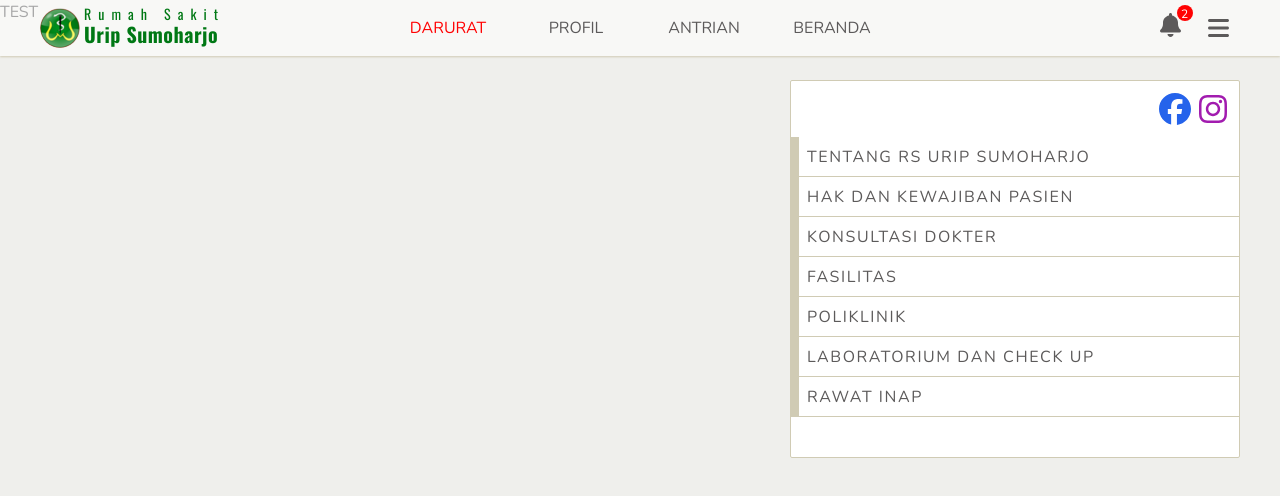
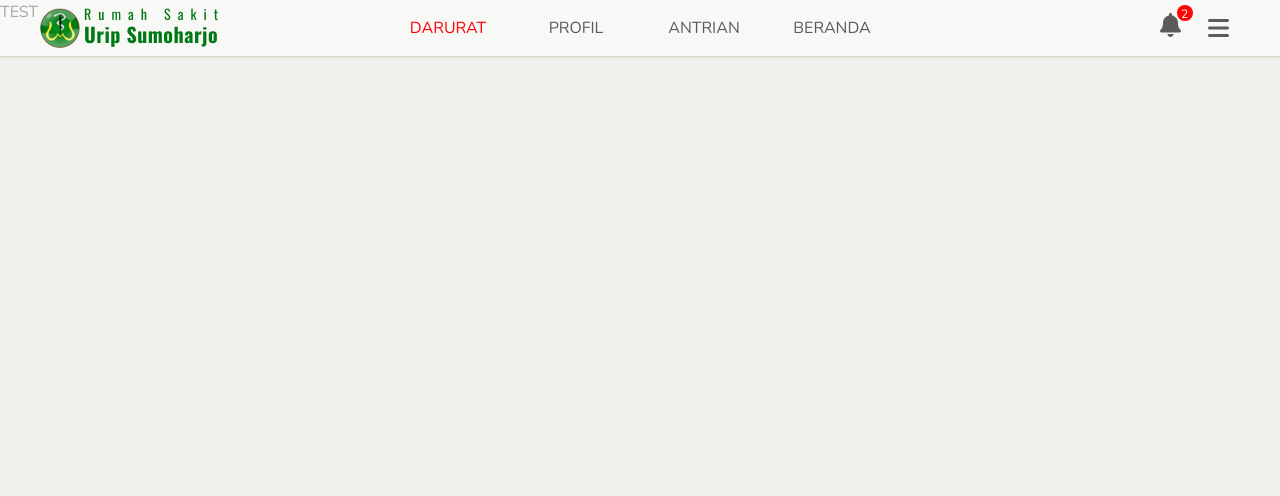
Before and after one commit to RizaHariati/rsus-next, a Next.js app: page / in a window 1280 px wide. Shown: the top 496 px of the page. Built offline with nearby package versions, Linux system fonts and the light colour scheme.

Commit message:
changing file structure

```diff
--- a/app/(site)/layout.tsx
+++ b/app/(site)/layout.tsx
@@ -1,4 +1,5 @@
-import "./styles/globals.css";
+import "../styles/globals.css";
+import "../styles/navbar.css";
 import type { Metadata } from "next";
 import { Oswald, Nunito } from "next/font/google";
 import { config } from "@fortawesome/fontawesome-svg-core";
--- a/app/(site)/layoutwrapper.tsx
+++ b/app/(site)/layoutwrapper.tsx
@@ -1,7 +1,7 @@
 "use client";
 import React from "react";
-import Navbar from "./NavbarComponents/Navbar";
 import PageWrapper from "./pagewrapper";
+import Navbar from "../(tools)/components/NavbarComponents/Navbar";
 
 type Props = {
   children: React.ReactNode;
--- a/app/(site)/page.tsx
+++ b/app/(site)/page.tsx
@@ -1,5 +1,3 @@
-"use client";
-
 import PageWrapper from "./pagewrapper";
 
 export default function Home() {
--- a/app/(site)/pagewrapper.tsx
+++ b/app/(site)/pagewrapper.tsx
@@ -1,6 +1,4 @@
 "use client";
-import { AnimatePresence, motion } from "framer-motion";
-import React from "react";
 import { usePathname } from "next/navigation";
 
 type Props = {
--- a/app/(site)/NavbarComponents/Navbar.tsx
+++ b/app/(tools)/components/NavbarComponents/Navbar.tsx
@@ -1,6 +1,4 @@
 "use client";
-
-import "../styles/navbar.css";
 
 import Image from "next/image";
 import Link from "next/link";
--- a/app/(site)/NavbarComponents/NavbarComponentsItem/LinkAntrian.tsx
+++ b/app/(tools)/components/NavbarComponents/NavbarComponentsItem/LinkAntrian.tsx
@@ -3,10 +3,7 @@
 import React from "react";
 import { useGlobalContext } from "@/app/(tools)/context/AppProvider";
 import { FontAwesomeIcon } from "@fortawesome/react-fontawesome";
-import {
-  faPeopleGroup,
-  faTriangleExclamation,
-} from "@fortawesome/free-solid-svg-icons";
+import { faPeopleGroup } from "@fortawesome/free-solid-svg-icons";
 
 type Props = {};
 
--- a/app/(site)/NavbarComponents/NavbarComponentsItem/LinkMainMenu.tsx
+++ b/app/(tools)/components/NavbarComponents/NavbarComponentsItem/LinkMainMenu.tsx
@@ -3,7 +3,7 @@
 import React, { useState } from "react";
 
 import { datamenu } from "@/app/(tools)/data/datamenu";
-import { DataMenuType } from "@/app/(tools)/types";
+import { DataMenuType, SubDataType } from "@/app/(tools)/types";
 import { useGlobalContext } from "@/app/(tools)/context/AppProvider";
 import { FontAwesomeIcon } from "@fortawesome/react-fontawesome";
 import { faBars } from "@fortawesome/free-solid-svg-icons";
@@ -26,13 +26,19 @@ const LinkMainMenu = (props: Props) => {
     }
   };
   return (
-    <div className="flex-center-center text-link w-10 h-fit relative ">
+    <div className="flex-center-center text-link w-10 h-full relative ">
       <button id="main-menu" onClick={(e) => toggleMenu(e.currentTarget.id)}>
         <FontAwesomeIcon icon={faBars} className="navbar-reg-icon" />
       </button>
 
       {/* DROP MAIN MENU */}
-      <div className="navbar-drop-container w-[450px] right-0 p-0 pb-10 ">
+      <div
+        className={
+          menu_id != "main-menu"
+            ? "main-menu-container-hidden "
+            : "main-menu-container  "
+        }
+      >
         <div className="p-3 w-full h-full flex items-center gap-2 justify-end ">
           <FontAwesomeIcon
             icon={faFacebook}
@@ -66,23 +72,35 @@ const LinkMainMenu = (props: Props) => {
                   <div
                     className={
                       itemId != menu.name
-                        ? "h-0 overflow-hidden w-full"
-                        : "h-full overflow-hidden w-full"
+                        ? "h-0 overflow-hidden w-full transition-all opacity-0"
+                        : " h-36 overflow-hidden w-full transition-all opacity-100"
                     }
                   >
-                    <p>satu</p>
-                    <p>dua</p>
-                    <p>tiga</p>
+                    {menu.subdata.map((item: SubDataType, index) => {
+                      return (
+                        <div
+                          key={index}
+                          className="main-menu-item text-[14px] bg-greyBorder"
+                        >
+                          <p className="px-10 h-full w-full bg-white py-4">
+                            {item.title}
+                          </p>
+                        </div>
+                      );
+                    })}
                   </div>
                 </div>
               );
             } else {
               return (
                 <div
-                  className="bg-greyBorder h-10 flex items-center justify-end pl-2 "
+                  className="bg-greyBorder h-12 flex items-center justify-end pl-2 "
                   key={menu.title}
                 >
-                  <button className="btn-3 hover:btn-3-bold hover:text-greyBorder transition-all h-full w-full bg-white leading-10 px-2 border-b border-b-greyBorder text-left">
+                  <button
+                    onClick={() => toggleMenu("main-menu")}
+                    className="main-menu-item"
+                  >
                     {menu.title}
                   </button>
                 </div>
--- a/app/(site)/styles/navbar.css
+++ b/app/styles/navbar.css
@@ -72,6 +72,14 @@
   .antrian-menu-container-hidden {
     @apply flex-center-between flex-col navbar-drop-hidden w-[500px] gap-2 left-1/2 -translate-x-1/2;
   }
+
+  .main-menu-container {
+    @apply navbar-drop-container w-[450px] right-0 p-0 pb-10;
+  }
+
+  .main-menu-container-hidden {
+    @apply navbar-drop-hidden w-[450px] right-0 p-0 pb-0;
+  }
   .menu-link-icon {
     @apply flex-top-left text-redBase w-full p-1;
   }
@@ -82,7 +90,6 @@
   .menu-info {
     @apply menu-link-icon border p-3 border-greenUrip bg-greenUripOpacity text-greenUrip rounded-sm;
   }
-
   .menu-alert {
     @apply menu-link-icon border p-3 border-accent1txt bg-[#FFFB67] text-accent1txt rounded-sm bg-opacity-25;
   }
@@ -93,6 +100,6 @@
     @apply font-nunito text-[16px] uppercase font-medium tracking-widest;
   }
   .main-menu-item {
-    @apply btn-3 hover:btn-3-bold hover:text-greyBorder transition-all w-full bg-white leading-10 px-2 border-b border-b-greyBorder text-left h-10;
+    @apply btn-3 hover:btn-3-bold hover:text-greyBorder transition-all w-full bg-white px-2 border-b border-b-greyBorder text-left h-12;
   }
 }
```
Also changed, not shown: app/(tools)/components/NavbarComponents/NavbarComponentsItem/LinkEmergency.tsx (renamed from app/(site)/NavbarComponents/NavbarComponentsItem/LinkEmergency.tsx), app/(tools)/components/NavbarComponents/NavbarComponentsItem/LinkProfile.tsx (renamed from app/(site)/NavbarComponents/NavbarComponentsItem/LinkProfile.tsx), app/styles/globals.css (renamed from app/(site)/styles/globals.css).
